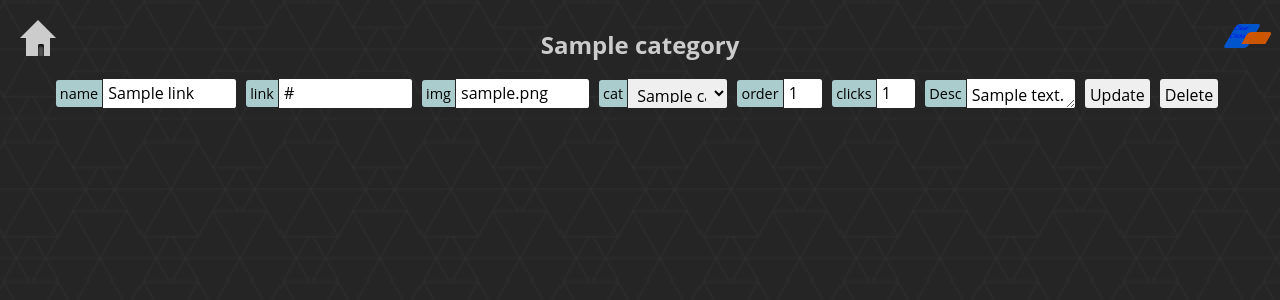
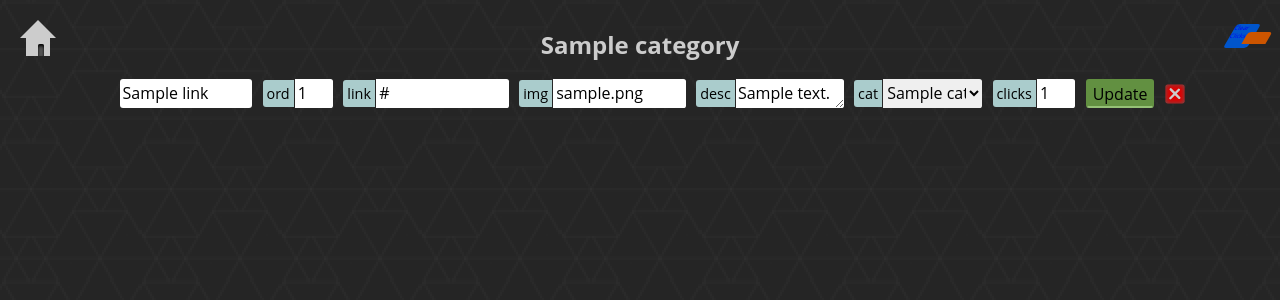
Before and after one commit to handyCAPS/handystartpage, a PHP site: page /?update=links&category=1 in a window 1280 px wide. Shown: the top 300 px of the page. Run offline with PHP 8.4, Linux system fonts and the light colour scheme; tables that the repository leaves empty hold one stand-in row (values such as "Sample post"); some libraries are stand-ins or nearby versions.

Commit message:
tweaked some styling

```diff
--- a/Gruntfile.js
+++ b/Gruntfile.js
@@ -66,7 +66,8 @@ module.exports = function(grunt) {
       dev: {
         options: {
           lineNumbers: true,
-          debugInfo: true
+          debugInfo: true,
+          spawn: false
         },
         files: [{
           expand: true,
--- a/dist/css/startpage.css
+++ b/dist/css/startpage.css
@@ -433,48 +433,72 @@ fieldset {
   border-radius: 3px; }
 
 @media -sass-debug-info{filename{font-family:file\:\/\/C\:\/wamp\/www\/start\/lib\/scss\/startpage\/_forms\.scss}line{font-family:\0000313}}
+input.long {
+  width: 8.3em; }
+
+@media -sass-debug-info{filename{font-family:file\:\/\/C\:\/wamp\/www\/start\/lib\/scss\/startpage\/_forms\.scss}line{font-family:\0000317}}
+input.medium, select {
+  width: 6.2em; }
+
+@media -sass-debug-info{filename{font-family:file\:\/\/C\:\/wamp\/www\/start\/lib\/scss\/startpage\/_forms\.scss}line{font-family:\0000321}}
+input.short {
+  width: 2.4em; }
+
+@media -sass-debug-info{filename{font-family:file\:\/\/C\:\/wamp\/www\/start\/lib\/scss\/startpage\/_forms\.scss}line{font-family:\0000325}}
+input, label, select, textarea {
+  height: 28.5px;
+  vertical-align: middle;
+  border: none; }
+
+@media -sass-debug-info{filename{font-family:file\:\/\/C\:\/wamp\/www\/start\/lib\/scss\/startpage\/_forms\.scss}line{font-family:\0000331}}
 input, select, textarea {
   margin-right: 6px;
   border-radius: 0px 2.6px 2.6px 0px;
-  padding: 1.5px 2px;
-  border: none; }
+  border: none;
+  padding: 0 3px; }
 
-@media -sass-debug-info{filename{font-family:file\:\/\/C\:\/wamp\/www\/start\/lib\/scss\/startpage\/_forms\.scss}line{font-family:\0000320}}
-input.long {
-  width: 8.3em; }
+@media -sass-debug-info{filename{font-family:file\:\/\/C\:\/wamp\/www\/start\/lib\/scss\/startpage\/_forms\.scss}line{font-family:\0000337}}
+textarea {
+  width: 108px;
+  padding: 3px 2px; }
 
-@media -sass-debug-info{filename{font-family:file\:\/\/C\:\/wamp\/www\/start\/lib\/scss\/startpage\/_forms\.scss}line{font-family:\0000324}}
-input.medium, select {
-  width: 6.2em; }
+@media -sass-debug-info{filename{font-family:file\:\/\/C\:\/wamp\/www\/start\/lib\/scss\/startpage\/_forms\.scss}line{font-family:\0000342}}
+select {
+  padding: 2px 0px; }
 
-@media -sass-debug-info{filename{font-family:file\:\/\/C\:\/wamp\/www\/start\/lib\/scss\/startpage\/_forms\.scss}line{font-family:\0000328}}
-input.short {
-  width: 2.4em; }
+@media -sass-debug-info{filename{font-family:file\:\/\/C\:\/wamp\/www\/start\/lib\/scss\/startpage\/_forms\.scss}line{font-family:\0000349}}
+input[type="submit"], input[type="button"] {
+  height: 28.5px;
+  border-radius: 3px;
+  cursor: pointer;
+  padding: 2px 5px 3px; }
+@media -sass-debug-info{filename{font-family:file\:\/\/C\:\/wamp\/www\/start\/lib\/scss\/startpage\/_forms\.scss}line{font-family:\0000355}}
+input[type="submit"] {
+  position: relative;
+  top: 0;
+  background-color: #629041;
+  border: 2px solid transparent;
+  border-bottom-color: #95c176;
+  -webkit-transition: 0.3s;
+  transition: 0.3s; }
+@media -sass-debug-info{filename{font-family:file\:\/\/C\:\/wamp\/www\/start\/lib\/scss\/startpage\/_forms\.scss}line{font-family:\0000362}}
+  input[type="submit"]:hover {
+    top: 1px;
+    background-color: #4a6d31;
+    border-bottom-color: #324a21;
+    color: #95c176; }
+@media -sass-debug-info{filename{font-family:file\:\/\/C\:\/wamp\/www\/start\/lib\/scss\/startpage\/_forms\.scss}line{font-family:\0000369}}
+input[type="file"] {
+  padding: 0;
+  margin: 0; }
 
-@media -sass-debug-info{filename{font-family:file\:\/\/C\:\/wamp\/www\/start\/lib\/scss\/startpage\/_forms\.scss}line{font-family:\0000332}}
-input, label, select, textarea {
-  height: 28.5px;
-  vertical-align: middle;
-  border: none;
-  padding: 5px; }
-
-@media -sass-debug-info{filename{font-family:file\:\/\/C\:\/wamp\/www\/start\/lib\/scss\/startpage\/_forms\.scss}line{font-family:\0000339}}
-textarea {
-  width: 108px; }
-
-@media -sass-debug-info{filename{font-family:file\:\/\/C\:\/wamp\/www\/start\/lib\/scss\/startpage\/_forms\.scss}line{font-family:\0000347}}
+@media -sass-debug-info{filename{font-family:file\:\/\/C\:\/wamp\/www\/start\/lib\/scss\/startpage\/_forms\.scss}line{font-family:\0000375}}
 label {
   background-color: #ACC;
   border-radius: 3px 0 0 3px;
   padding: 4px;
   margin-right: -3px;
   font-size: 0.9em; }
-
-@media -sass-debug-info{filename{font-family:file\:\/\/C\:\/wamp\/www\/start\/lib\/scss\/startpage\/_forms\.scss}line{font-family:\0000355}}
-input[type='submit'], input[type="button"] {
-  height: 28.5px;
-  border-radius: 3px;
-  cursor: pointer; }
 
 @media -sass-debug-info{filename{font-family:file\:\/\/C\:\/wamp\/www\/start\/lib\/scss\/startpage\/_images\.scss}line{font-family:\000031}}
 img {
@@ -675,7 +699,7 @@ img {
 @media -sass-debug-info{filename{font-family:file\:\/\/C\:\/wamp\/www\/start\/lib\/scss\/startpage\/_add-form\.scss}line{font-family:\0000346}}
 .add-form {
   display: none;
-  max-width: 92%;
+  max-width: 96%;
   margin: 0 auto 24px;
   position: relative; }
 
@@ -704,39 +728,59 @@ img {
 .add-form fieldset, #addCatForm fieldset {
   text-align: center; }
 
-@media -sass-debug-info{filename{font-family:file\:\/\/C\:\/wamp\/www\/start\/lib\/scss\/startpage\/_update-form\.scss}line{font-family:\000031}}
+@media -sass-debug-info{filename{font-family:file\:\/\/C\:\/wamp\/www\/start\/lib\/scss\/startpage\/_add-form\.scss}line{font-family:\0000376}}
+#listCat {
+  display: inline-block;
+  background-color: #CCC;
+  color: #222;
+  padding: 2px 5px;
+  position: absolute;
+  bottom: -12px;
+  left: -12px;
+  border-radius: 3px;
+  -webkit-transition: all 0.6s ease-in-out;
+  transition: all 0.6s ease-in-out; }
+@media -sass-debug-info{filename{font-family:file\:\/\/C\:\/wamp\/www\/start\/lib\/scss\/startpage\/_add-form\.scss}line{font-family:\0000386}}
+  #listCat:hover, #listCat .hovered {
+    -webkit-box-shadow: 0 0 18px 4px #F0F;
+    box-shadow: 0 0 18px 4px #F0F;
+    -webkit-transform: scale(1.2) translateZ(0);
+    -ms-transform: scale(1.2) translateZ(0);
+    transform: scale(1.2) translateZ(0); }
+
+@media -sass-debug-info{filename{font-family:file\:\/\/C\:\/wamp\/www\/start\/lib\/scss\/startpage\/_update-form\.scss}line{font-family:\000032}}
 .update-list-form {
   text-align: center; }
+@media -sass-debug-info{filename{font-family:file\:\/\/C\:\/wamp\/www\/start\/lib\/scss\/startpage\/_update-form\.scss}line{font-family:\000034}}
+  .update-list-form fieldset {
+    margin-bottom: 6px;
+    padding: 2px;
+    border: none; }
+@media -sass-debug-info{filename{font-family:file\:\/\/C\:\/wamp\/www\/start\/lib\/scss\/startpage\/_update-form\.scss}line{font-family:\000039}}
+  .update-list-form input[name="name"] {
+    border-radius: 3px; }
 
-@media -sass-debug-info{filename{font-family:file\:\/\/C\:\/wamp\/www\/start\/lib\/scss\/startpage\/_update-form\.scss}line{font-family:\000035}}
-.update-list-form fieldset {
-  margin-bottom: 6px;
-  padding: 2px;
-  border: none; }
-
-@media -sass-debug-info{filename{font-family:file\:\/\/C\:\/wamp\/www\/start\/lib\/scss\/startpage\/_update-form\.scss}line{font-family:\0000311}}
+@media -sass-debug-info{filename{font-family:file\:\/\/C\:\/wamp\/www\/start\/lib\/scss\/startpage\/_update-form\.scss}line{font-family:\0000314}}
 #home, #home:before, #home:after {
   display: inline-block;
-  cursor: pointer;
   position: absolute; }
 
-@media -sass-debug-info{filename{font-family:file\:\/\/C\:\/wamp\/www\/start\/lib\/scss\/startpage\/_update-form\.scss}line{font-family:\0000317}}
+@media -sass-debug-info{filename{font-family:file\:\/\/C\:\/wamp\/www\/start\/lib\/scss\/startpage\/_update-form\.scss}line{font-family:\0000319}}
 #home {
   width: 24px;
   height: 24px;
   background-color: #CCC;
   top: 2em; }
-@media -sass-debug-info{filename{font-family:file\:\/\/C\:\/wamp\/www\/start\/lib\/scss\/startpage\/_update-form\.scss}line{font-family:\0000322}}
+@media -sass-debug-info{filename{font-family:file\:\/\/C\:\/wamp\/www\/start\/lib\/scss\/startpage\/_update-form\.scss}line{font-family:\0000324}}
   #home:after, #home:before {
-    content: '';
-    display: inline-block; }
-@media -sass-debug-info{filename{font-family:file\:\/\/C\:\/wamp\/www\/start\/lib\/scss\/startpage\/_update-form\.scss}line{font-family:\0000326}}
+    content: ''; }
+@media -sass-debug-info{filename{font-family:file\:\/\/C\:\/wamp\/www\/start\/lib\/scss\/startpage\/_update-form\.scss}line{font-family:\0000327}}
   #home:before {
     border: 18px solid transparent;
     border-bottom-color: #CCC;
     top: -125%;
     left: -25%; }
-@media -sass-debug-info{filename{font-family:file\:\/\/C\:\/wamp\/www\/start\/lib\/scss\/startpage\/_update-form\.scss}line{font-family:\0000332}}
+@media -sass-debug-info{filename{font-family:file\:\/\/C\:\/wamp\/www\/start\/lib\/scss\/startpage\/_update-form\.scss}line{font-family:\0000333}}
   #home:after {
     width: 6px;
     height: 12px;
@@ -747,7 +791,7 @@ img {
     -webkit-box-shadow: inset 0 2px 3px #000;
     box-shadow: inset 0 2px 3px #000; }
 
-@media -sass-debug-info{filename{font-family:file\:\/\/C\:\/wamp\/www\/start\/lib\/scss\/startpage\/_update-form\.scss}line{font-family:\0000343}}
+@media -sass-debug-info{filename{font-family:file\:\/\/C\:\/wamp\/www\/start\/lib\/scss\/startpage\/_update-form\.scss}line{font-family:\0000344}}
 .clear-clicks {
   display: inline-block;
   font-size: 0.01em;
@@ -763,7 +807,7 @@ img {
   border-radius: 3px;
   -webkit-transition: 0.6s ease-in-out;
   transition: 0.6s ease-in-out; }
-@media -sass-debug-info{filename{font-family:file\:\/\/C\:\/wamp\/www\/start\/lib\/scss\/startpage\/_update-form\.scss}line{font-family:\0000355}}
+@media -sass-debug-info{filename{font-family:file\:\/\/C\:\/wamp\/www\/start\/lib\/scss\/startpage\/_update-form\.scss}line{font-family:\0000356}}
   .clear-clicks:after {
     content: '';
     width: 100%;
@@ -771,13 +815,13 @@ img {
     position: absolute;
     background-color: #C50;
     border-radius: 3px 3px 0px 0px; }
-@media -sass-debug-info{filename{font-family:file\:\/\/C\:\/wamp\/www\/start\/lib\/scss\/startpage\/_update-form\.scss}line{font-family:\0000363}}
+@media -sass-debug-info{filename{font-family:file\:\/\/C\:\/wamp\/www\/start\/lib\/scss\/startpage\/_update-form\.scss}line{font-family:\0000364}}
   .clear-clicks:hover {
     -webkit-transform: translateX(-18px) skewX(30deg) rotateX(30deg);
     -ms-transform: translateX(-18px) skewX(30deg) rotateX(30deg);
     transform: translateX(-18px) skewX(30deg) rotateX(30deg); }
 
-@media -sass-debug-info{filename{font-family:file\:\/\/C\:\/wamp\/www\/start\/lib\/scss\/startpage\/_update-form\.scss}line{font-family:\0000368}}
+@media -sass-debug-info{filename{font-family:file\:\/\/C\:\/wamp\/www\/start\/lib\/scss\/startpage\/_update-form\.scss}line{font-family:\0000369}}
 .preview-image {
   display: inline-block;
   position: absolute;
@@ -841,3 +885,51 @@ img {
   -webkit-transform: rotate(360deg);
   -ms-transform: rotate(360deg);
   transform: rotate(360deg); }
+
+@media -sass-debug-info{filename{font-family:file\:\/\/C\:\/wamp\/www\/start\/lib\/scss\/startpage\/_helpers\.scss}line{font-family:\000031}}
+.delete-button {
+  font-size: 0.1px;
+  width: 24px;
+  height: 24px;
+  position: absolute;
+  margin: 3px;
+  background-color: #D00;
+  border: none;
+  border-radius: 3px;
+  -webkit-box-shadow: inset 0px 0px 6px rgba(0, 150, 150, 0.6);
+  box-shadow: inset 0px 0px 6px rgba(0, 150, 150, 0.6);
+  -webkit-transition: 0.6s;
+  transition: 0.6s;
+  -webkit-transform: rotate(0deg) scale(0.8);
+  -ms-transform: rotate(0deg) scale(0.8);
+  transform: rotate(0deg) scale(0.8); }
+@media -sass-debug-info{filename{font-family:file\:\/\/C\:\/wamp\/www\/start\/lib\/scss\/startpage\/_helpers\.scss}line{font-family:\0000313}}
+  .delete-button:before, .delete-button:after {
+    display: inline-block;
+    position: absolute;
+    content: '';
+    background-color: #CCC;
+    -webkit-transform: rotate(45deg);
+    -ms-transform: rotate(45deg);
+    transform: rotate(45deg);
+    border-radius: 2px; }
+@media -sass-debug-info{filename{font-family:file\:\/\/C\:\/wamp\/www\/start\/lib\/scss\/startpage\/_helpers\.scss}line{font-family:\0000321}}
+  .delete-button:before {
+    width: 12.5%;
+    height: 75%;
+    left: 41.666666%;
+    top: 12.5%; }
+@media -sass-debug-info{filename{font-family:file\:\/\/C\:\/wamp\/www\/start\/lib\/scss\/startpage\/_helpers\.scss}line{font-family:\0000327}}
+  .delete-button:after {
+    width: 75%;
+    height: 12.5%;
+    left: 12.5%;
+    top: 41.666666%; }
+@media -sass-debug-info{filename{font-family:file\:\/\/C\:\/wamp\/www\/start\/lib\/scss\/startpage\/_helpers\.scss}line{font-family:\0000333}}
+  .delete-button:hover {
+    background-color: #F00;
+    -webkit-box-shadow: 0px 0px 5px #F0A;
+    box-shadow: 0px 0px 5px #F0A;
+    -webkit-transform: rotate(360deg) scale(1);
+    -ms-transform: rotate(360deg) scale(1);
+    transform: rotate(360deg) scale(1); }
--- a/lib/js/promises.js
+++ b/lib/js/promises.js
@@ -61,10 +61,11 @@ $.when(timingOut(800)).done(
 		$.when(timingOut(1200)).done(function() {
 			// Unhover
 			btn.removeClass('hovered');
+			return this.done();
 		}).done(function() {
 			// Cleaning up the title divs
 			for(var i = 0; i < titles.length; i++) {
-				$(titles[i]).slideUp(1500);
+				$(titles[i]).fadeOut(1500);
 			}
 		});
 	}
--- a/lib/scss/startpage.scss
+++ b/lib/scss/startpage.scss
@@ -8,4 +8,4 @@
 @import 'startpage/add-form';
 @import 'startpage/update-form';
 @import 'startpage/closex';
-@import 'startpage/start';
+@import 'startpage/helpers';
--- a/scripts/get-update-forms.php
+++ b/scripts/get-update-forms.php
@@ -16,22 +16,21 @@ function update_list_forms($db,$cat) {
 		<form method='POST' action='scripts/update-link.php' class='update-list-form'>
 			<fieldset>
 					<input type='hidden' value='$id' name='id' id='id_$idname'>
-					<label for='name'>name</label>
 					<input required type='text' value='$name' name='name' id='name_$idname' class='long'>
+					<label for='orderid'>ord</label>
+					<input required type='text' value='$link_order' name='link_order' id='link_order_$idname' class='short'>
 					<label for='link'>link</label>
 					<input required type='text' value='$link' name='link' id='link_$idname' class='long'>
 					<label for='image'>img</label>
 					<input required type='text' value='$image' name='image' id='image_$idname' class='long'>
+					<label for='description'>desc</label>
+					<textarea name='description' id='description_$idname' class='desc'>$description</textarea>
 					<label for='cat_id'>cat</label>
 					$categories
-					<label for='orderid'>order</label>
-					<input required type='text' value='$link_order' name='link_order' id='link_order_$idname' class='short'>
 					<label for='clicks'>clicks</label>
 					<input required type='text' value='$clicks' name='clicks' id='clicks_$idname' class='short'>
-					<label for='description'>Desc</label>
-					<textarea name='description' id='description_$idname' class='desc'>$description</textarea>
 					<input type='submit' value='Update'>
-					<input type='button' value='Delete' class='delete-button'>
+					<button type='button' value='Delete' class='delete-button' title='Delete Link'>
 					</fieldset>
 			</form>
 		";
@@ -48,11 +47,11 @@ function list_the_categories($db) {
 		}
 		$cat_form = "<form action='scripts/update-cats.php' method='POST' class='update-list-form'>
 			<fieldset>
-			<label for='cat_id'>Cat Id</label>
+			<label for='cat_id'>ID</label>
 			<input type='number' name='cat_id' value='$cat_id' readonly class='short'>
-			<label for='cat_name'>Cat Name</label>
+			<label for='cat_name'>Name</label>
 			<input type='text' name='cat_name' value='$cat_name' required class=''>
-			<label for='cat_order'>Cat Order</label>
+			<label for='cat_order'>Order</label>
 			<input type='text' name='cat_order' value='$cat_order' required class='short'>
 			<input type='submit' value='Update'>
 				</fieldset>
--- a/views/add-link-form.php
+++ b/views/add-link-form.php
@@ -1,5 +1,5 @@
 <div id="showAddLinkForm" title="Add a link" class="show-add-form"></div>
-<section class="form add-form" id='addLinkForm'>
+<section class="form add-form" id='addLinkForm' enctype="multipart/form-data">
 	<form action="scripts/add-link.php" method="POST">
 	<fieldset>
 		<legend>Add new Link</legend>
@@ -7,6 +7,7 @@
 		<input type="text" id="link" name="link" class="long" required>
 		<label for="image">Image</label>
 		<input type="text" id="image" name="image" class="medium" required>
+		<!-- <input type="file" id="image" name="image" class="medium"> -->
 		<label for="name">Name</label>
 		<input type="text" id="name" name="name" class="medium" required>
 		<label for="cat_id">Category</label>
```
Also changed, not shown: lib/scss/startpage/_add-form.scss (+17 -1 lines), lib/scss/startpage/_forms.scss (+37 -15 lines), lib/scss/startpage/_helpers.scss (added, +38 -0 lines), lib/scss/startpage/_update-form.scss (+9 -8 lines), dist/css/startpage.min.css, dist/js/startpage.js, dist/js/startpage.min.js.
